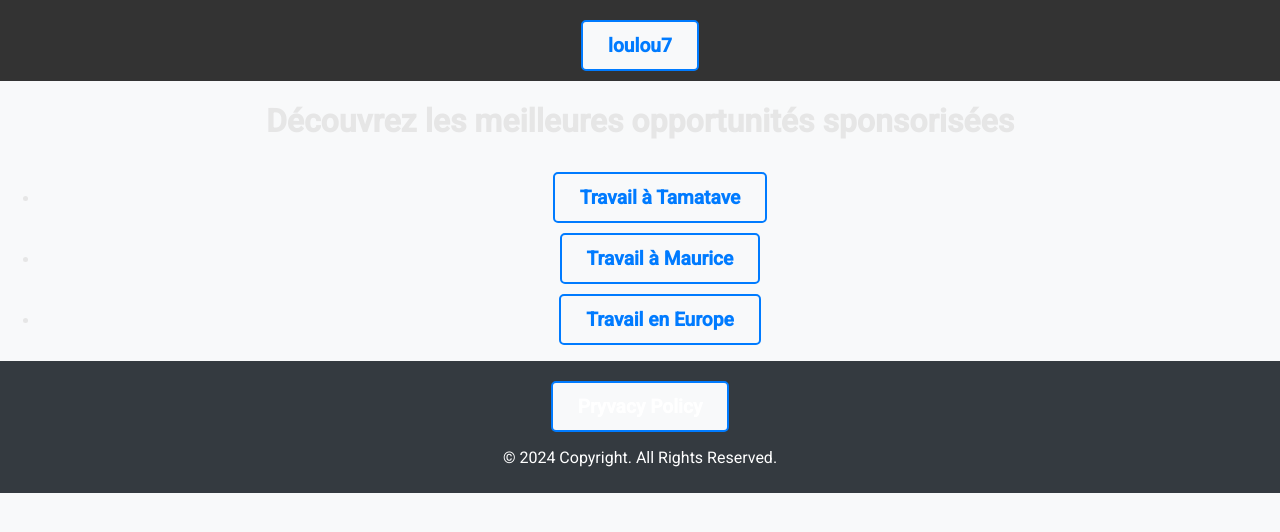
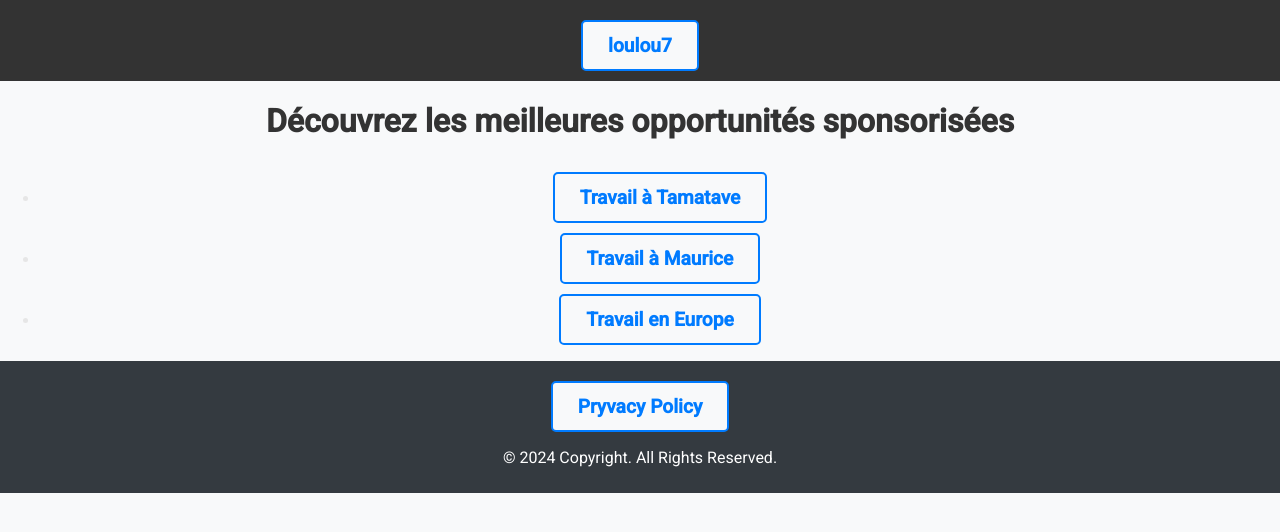
Before and after one commit to Chaloux13/loulou7, a Jekyll site: the page built from index.md, in a window 1280 px wide. Shown: the top 532 px of the page. Built offline with Jekyll 4.4.1, drawn with Linux system fonts in a browser that asks for light colours.

Commit message:
Update style.css

```diff
--- a/assets/css/style.css
+++ b/assets/css/style.css
@@ -65,11 +65,10 @@ footer {
   text-align: center;
 }
 
-footer a {
-  color: #fff;
-  text-decoration: none;
+h1, h2 {
+  color: #333;
 }
 
-footer a:hover {
-  text-decoration: underline;
+a {
+  color: #007bff;
 }
```
